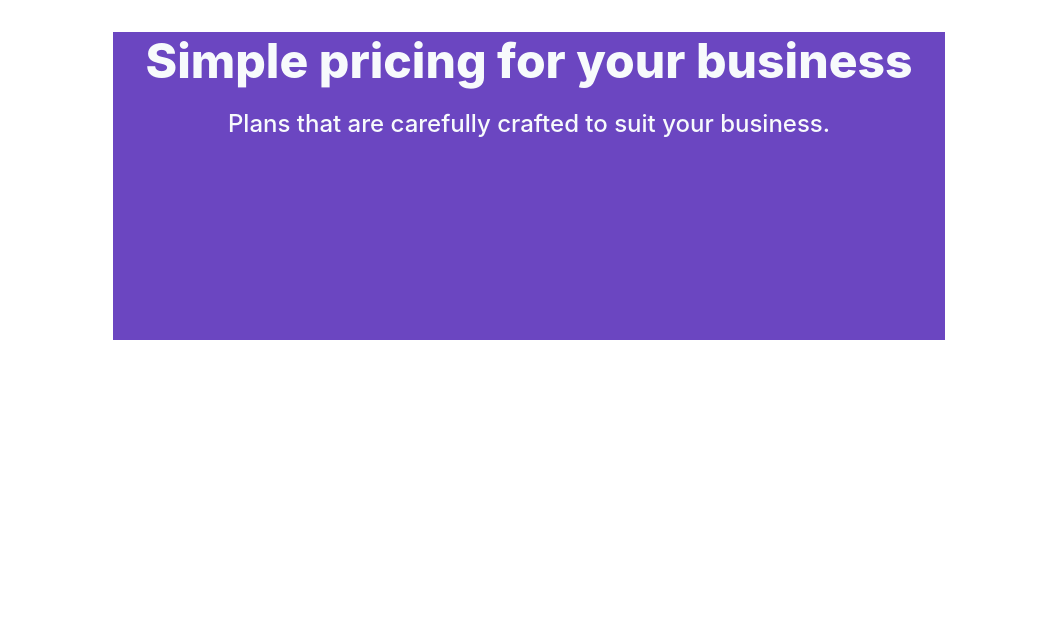
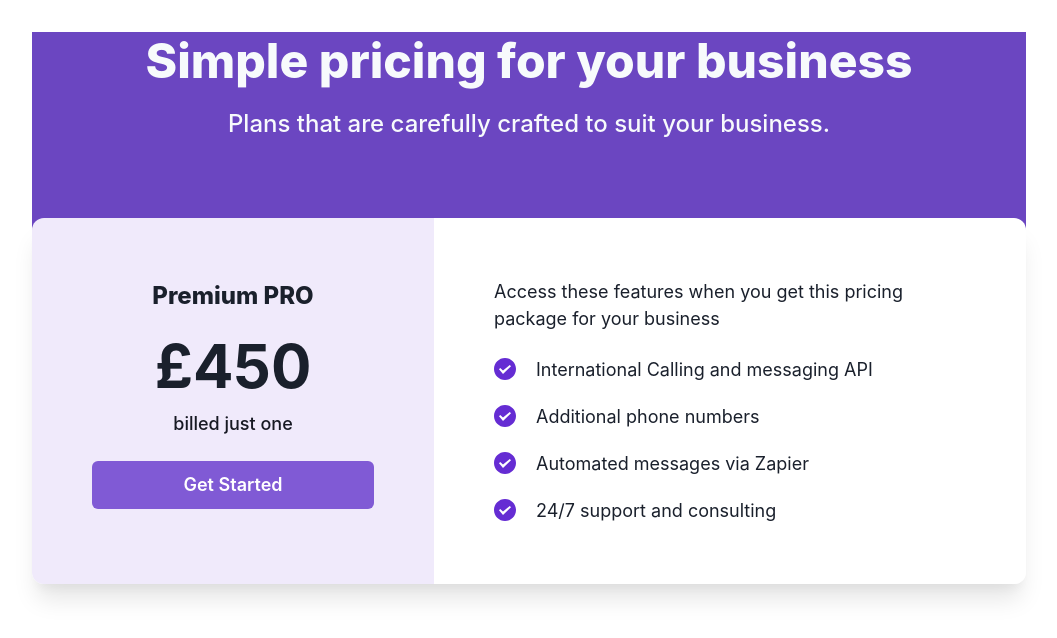
Before and after one commit to Romane71/ChakraUI-Beginners-YouTube-cCrash-Course-1, a React (Vite) app in the folder Chakra-UI/: page / in a window 1280 px wide. Shown: the top 638 px of the page, without its empty margins (111-1168 px from the left). Built offline with nearby package versions, Linux system fonts and the light colour scheme.

Commit message:
Building the Pricing section: right and left side

```diff
--- a/Chakra-UI/src/App.tsx
+++ b/Chakra-UI/src/App.tsx
@@ -1,10 +1,15 @@
 import "./App.css";
 import { Header } from "./components/Header";
+import { Pricing } from "./components/Pricing";
+import { CheckIcon } from "./Icons/Icon";
 
 function App() {
   return (
     <div className="App">
       <Header></Header>
+      <CheckIcon></CheckIcon>
+
+      <Pricing></Pricing>
     </div>
   );
 }
--- /dev/null
+++ b/Chakra-UI/src/Icons/Icon.tsx
@@ -0,0 +1,20 @@
+import React from "react";
+
+export function CheckIcon() {
+  return (
+    <svg
+      width="22"
+      height="22"
+      viewBox="0 0 22 22"
+      fill="none"
+      xmlns="http://www.w3.org/2000/svg"
+    >
+      <path
+        fill-rule="evenodd"
+        clip-rule="evenodd"
+        d="M11 22C17.0751 22 22 17.0751 22 11C22 4.92487 17.0751 0 11 0C4.92487 0 0 4.92487 0 11C0 17.0751 4.92487 22 11 22ZM6.2 10.0857L5 11.3714L9 16L17 8.28571L15.8 7L9 12.4L6.2 10.0857Z"
+        fill="#652CD3"
+      />
+    </svg>
+  );
+}
--- a/Chakra-UI/src/components/Header.tsx
+++ b/Chakra-UI/src/components/Header.tsx
@@ -3,6 +3,7 @@
 
 export function Header() {
   return (
+    <Box pb="112px">
       <Box as="section" color="#F7FAFC" bg="#6B46C1" pb="198px" px="32px">
         <Heading fontWeight="800" fontSize="48px">
           Simple pricing for your business
@@ -11,5 +12,6 @@
           Plans that are carefully crafted to suit your business.
         </Text>
       </Box>
+    </Box>
   );
 }
--- /dev/null
+++ b/Chakra-UI/src/components/Pricing.tsx
@@ -0,0 +1,66 @@
+import React from "react";
+import {
+  Box,
+  Flex,
+  Text,
+  Heading,
+  Button,
+  HStack,
+  StackProps,
+  Icon,
+  Stack,
+} from "@chakra-ui/react";
+import { CheckIcon } from "../Icons/Icon";
+
+export const ListItem = (props: StackProps) => {
+  const { children, ...rest } = props;
+  return (
+    <HStack as="li" spacing="20px" {...rest}>
+      <Icon as={CheckIcon} w="22px" h="22px" />
+      <Text>{children}</Text>
+    </HStack>
+  );
+};
+
+export function Pricing() {
+  return (
+    <Box
+      maxW="994px"
+      margin="auto"
+      mt="-256px"
+      overflow="hidden"
+      borderRadius="12px"
+      boxShadow="0px 20px 25px -5px rgba(0, 0, 0, 0.1), 0px 10px 10px -5px rgba(0, 0, 0, 0.04)"
+      textAlign="center"
+    >
+      <Flex>
+        <Box bg="#F0EAFB" p="60px">
+          <Text fontSize="24px" fontWeight="800">
+            Premium PRO
+          </Text>
+          <Heading as="h3" fontSize="60px" mt="16px">
+            £450
+          </Heading>
+          <Text color="#171923" fontSize="18px" fontWeight="500" mt="8px">
+            billed just one
+          </Text>
+          <Button colorScheme="purple" size="lg" w="282px" mt="24px">
+            Get Started
+          </Button>
+        </Box>
+        <Box p="60px" fontSize="18px" bg="white">
+          <Text textAlign="left">
+            Access these features when you get this pricing package for your
+            business
+          </Text>
+          <Stack as="ul" spacing="20px" pt="24px">
+            <ListItem>International Calling and messaging API</ListItem>
+            <ListItem>Additional phone numbers</ListItem>
+            <ListItem>Automated messages via Zapier</ListItem>
+            <ListItem>24/7 support and consulting</ListItem>
+          </Stack>
+        </Box>
+      </Flex>
+    </Box>
+  );
+}
```
Lines whose indentation alone changed are shown as unchanged.
